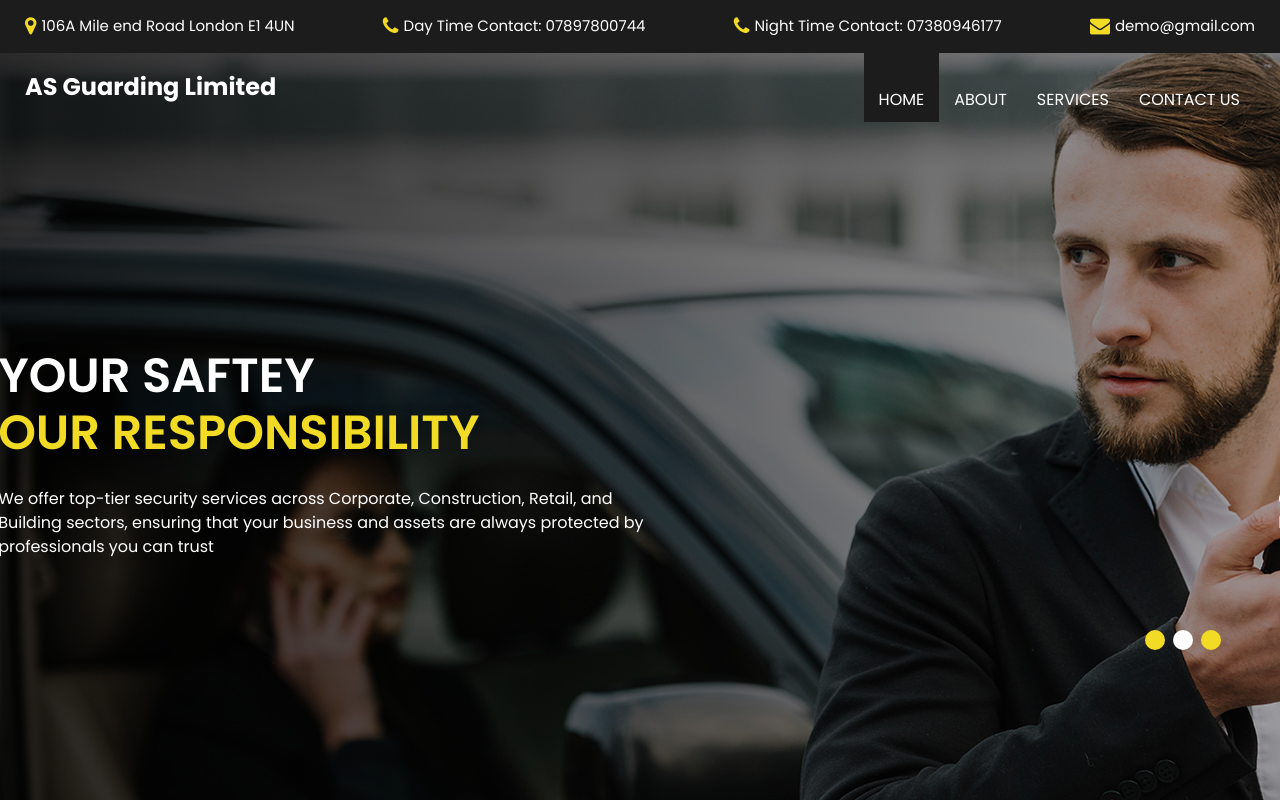
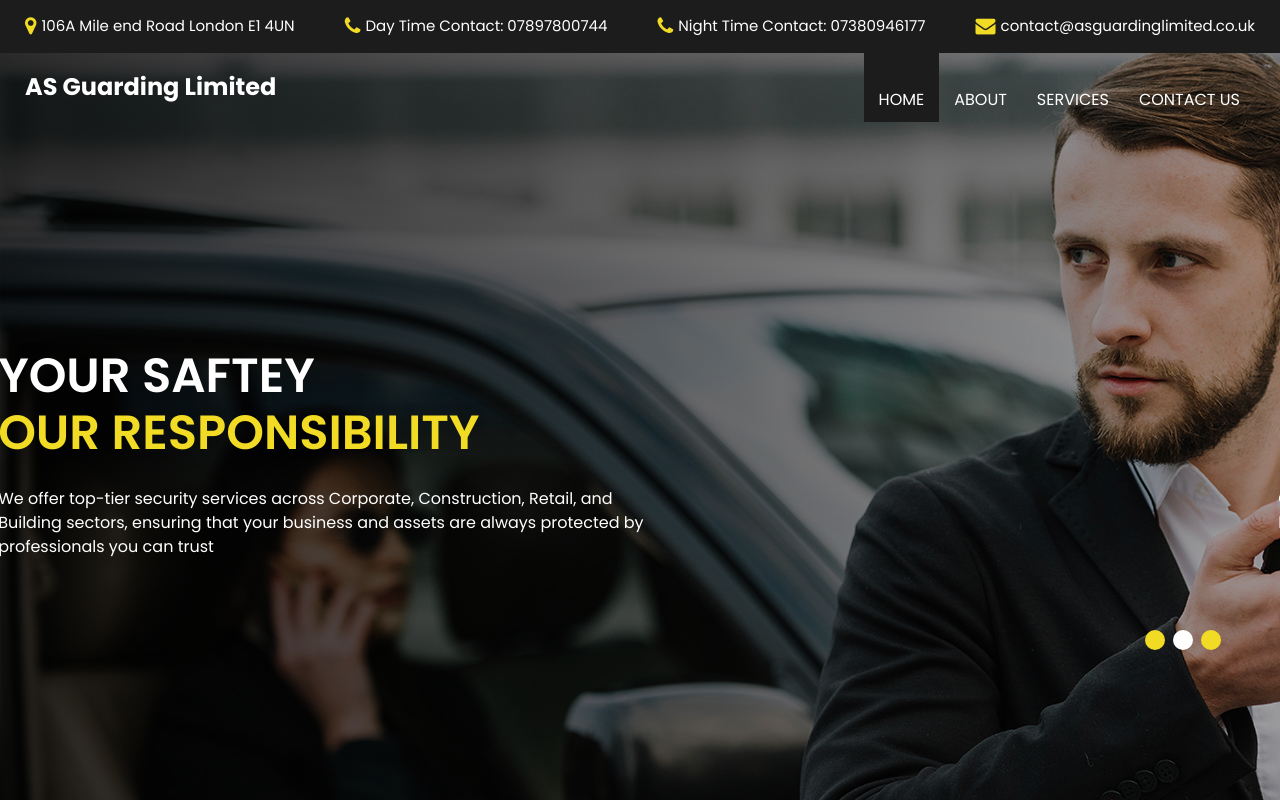
Before and after one commit to aliqadri786/as-guarding-website, a plain HTML site: page index.html in a window 1280 px wide. Shown: the top 802 px of the page. Drawn offline with Linux system fonts and the light colour scheme.

Commit message:
email changed

```diff
--- a/index.html
+++ b/index.html
@@ -58,10 +58,10 @@
                 Night Time Contact: 07380946177
               </span>
             </a>
-            <a href="" class="contact_link3">
+            <a href="mailto:contact@asguardinglimited.co.uk" class="contact_link3">
               <i class="fa fa-envelope" aria-hidden="true"></i>
               <span>
-                demo@gmail.com
+                contact@asguardinglimited.co.uk
               </span>
             </a>
           </div>
@@ -398,10 +398,10 @@
                 Night Time Contact: 07380946177
               </span>
             </a>
-            <a href="" class="">
+            <a href="mailto:contact@asguardinglimited.co.uk" class="">
               <i class="fa fa-envelope" aria-hidden="true"></i>
               <span>
-                demo@gmail.com
+                contact@asguardinglimited.co.uk
               </span>
             </a>
           </div>
```
